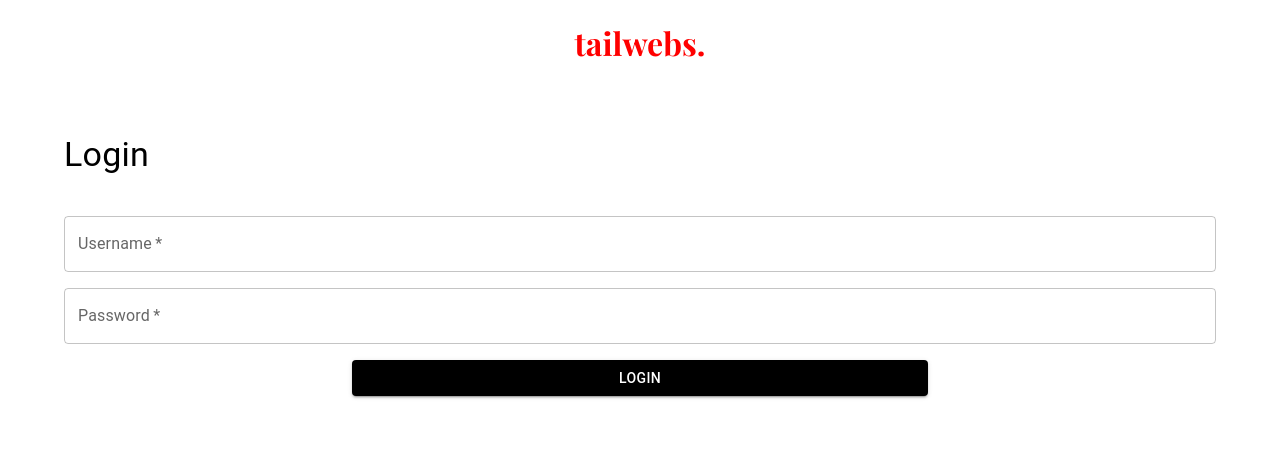
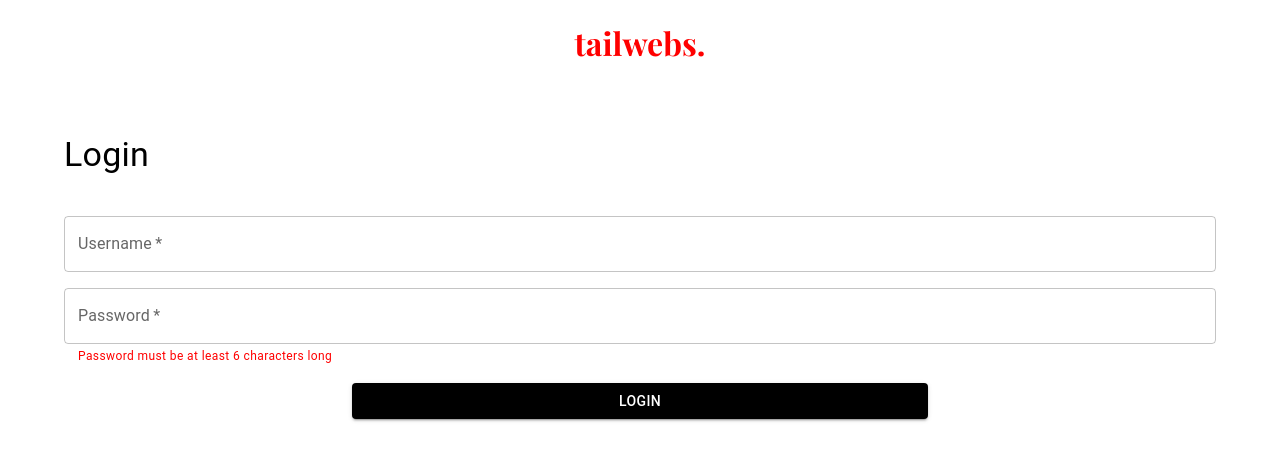
Before and after one commit to Aviral000/tailwebs, a React app: page / in a window 1280 px wide. Shown: the top 460 px of the page. Built offline with nearby package versions, Linux system fonts and the light colour scheme; the HTML template or start-up script is replaced by a standard one; a web font is replaced by a local one.

Commit message:
note for password added

```diff
--- a/src/components/Login.tsx
+++ b/src/components/Login.tsx
@@ -88,6 +88,8 @@ const Login: React.FC = () => {
             marginTop: "1rem",
             marginBottom: "1rem"
           }}
+          helperText="Password must be at least 6 characters long"
+          FormHelperTextProps={{ sx: { color: 'red' } }}
         />
         <Button
           type="submit"
```
